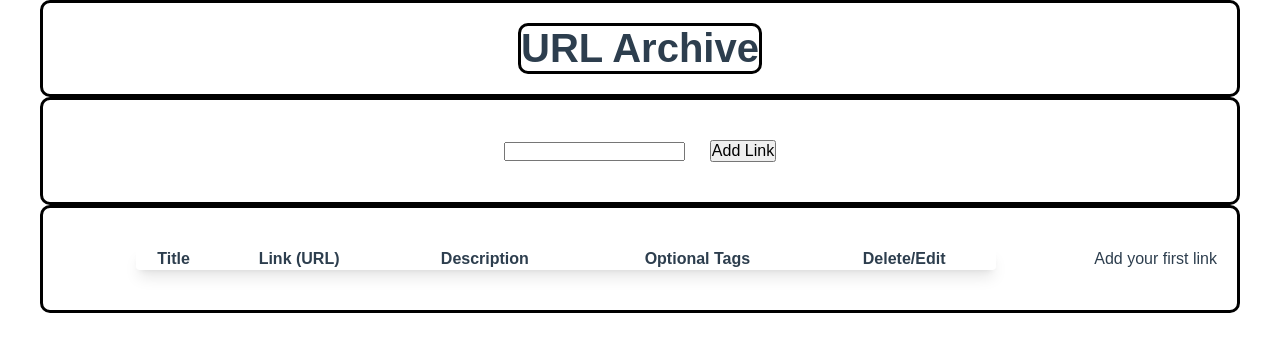
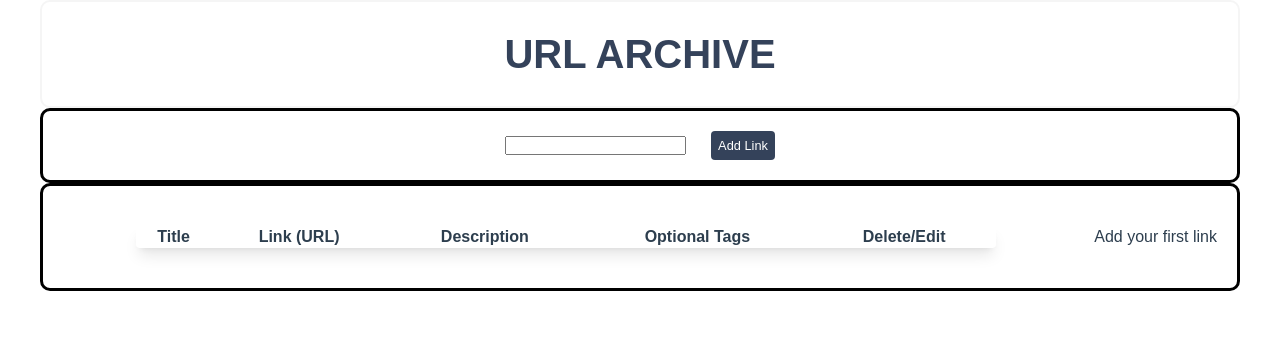
Before and after one commit to NeeloByron/Task-2-ReactTS-Links-Vault, a React (Vite) app: page / in a window 1280 px wide. Shown: the top 352 px of the page. Built offline with nearby package versions, Linux system fonts and the light colour scheme; a web font is replaced by a local one.

Commit message:
Worked on styling for button, title, changing color

```diff
--- a/src/Components/LinkVaultApp.tsx
+++ b/src/Components/LinkVaultApp.tsx
@@ -83,7 +83,7 @@ export const LinkVaultApp = () => {
            <div className={'main'}>
             <header className={'header'}>
                <div className={'title'}>
-                 <h1>URL Archive</h1>
+                 <h1>URL ARCHIVE</h1>
                </div>
             </header>
 
--- a/src/index.css
+++ b/src/index.css
@@ -41,16 +41,21 @@ body {
     max-width: 1200px;
     margin: 0 auto;
     padding: 20px 0;
-    border: 3px solid black;
+    border: 2px solid whitesmoke;
     border-radius: 10px;
 }
 .title {
-    border: 3px solid black;
     border-radius: 10px;
+    width: 18rem;
+    height: 4rem;
+    display: flex;
+    justify-content: center;
+    align-items: center;
 }
 .header h1 {
     font-size: 2.5rem;
     font-weight: 700;
+    color: #34425A;
 }
 
 /*main body goes with logo, search and add button*/
@@ -59,7 +64,7 @@ body {
     width: 100%;
     justify-content: center;
     align-items: center;
-    padding: 40px 20px;
+    padding: 20px 0;
     box-sizing: border-box;
     gap: 25px;
     border: 3px solid black;
@@ -81,8 +86,18 @@ body {
 }
 
 /*button*/
-.buttonSide {
-
+.buttonSide button {
+    background-color: #34425A;
+    width: 4rem;
+    height: 1.8rem;
+    display: flex;
+    align-items: center;
+    justify-content: center;
+    border: none;
+    font-size: 0.8rem;
+    cursor: pointer;
+    border-radius: 4px;
+    color: #fff;
 }
 
 .content-wrapper {
```
